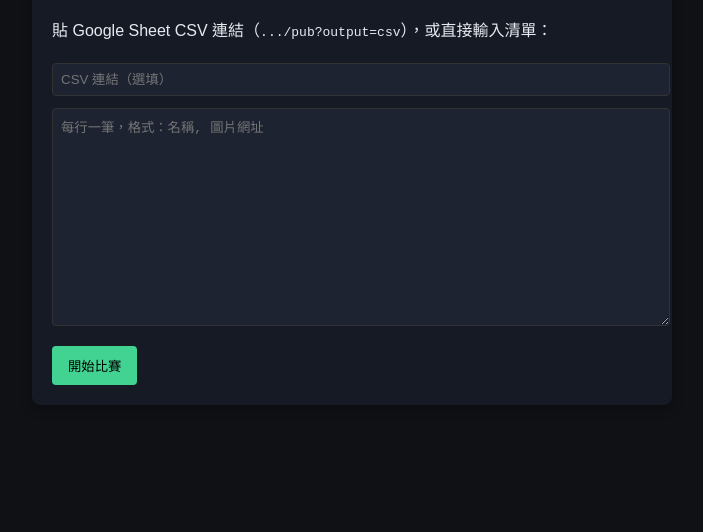
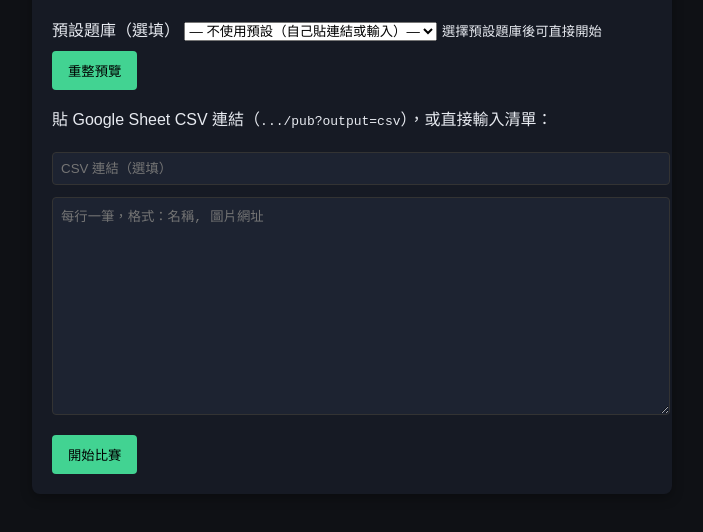
Before and after one commit to Nancy-0724/battle, a plain HTML site: page index.html in a window 1280 px wide. Shown: the part 98-630 px from the top of the page, without its empty margins (288-991 px from the left). Drawn offline with Linux system fonts and the light colour scheme.

Commit message:
Update index.html

```diff
--- a/index.html
+++ b/index.html
@@ -7,16 +7,30 @@
   <link rel="stylesheet" href="style.css" />
 </head>
 <body>
-  <!-- Setup：貼 CSV 或手動輸入清單 -->
+  <!-- Setup：選題庫 or 自行輸入 -->
   <section id="setup" class="setup-screen">
     <h1>⚔️最愛BATTLE🏆</h1>
+
+    <label for="presetSelect">預設題庫（選填）</label>
+    <select id="presetSelect">
+      <option value="">— 不使用預設（自己貼連結或輸入）—</option>
+    </select>
+    <small id="presetHint" class="muted">選擇預設題庫後可直接開始</small>
+    <div id="previewRow" class="preview-row">
+      <span id="previewCount" class="muted"></span>
+      <button id="reloadPreviewBtn" class="btn ghost" type="button">重整預覽</button>
+    </div>
+
     <p>貼 Google Sheet CSV 連結（<code>.../pub?output=csv</code>），或直接輸入清單：</p>
     <input id="csvUrl" type="url" placeholder="CSV 連結（選填）" />
     <textarea id="manualList" placeholder="每行一筆，格式：名稱, 圖片網址"></textarea>
-    <button id="startBtn">開始比賽</button>
+
+    <div class="setup-actions">
+      <button id="startBtn" class="btn primary">開始比賽</button>
+    </div>
   </section>
 
-  <!-- Tournament：開始對戰 -->
+  <!-- Tournament -->
   <section id="tournament" class="hidden">
     <header class="topbar">
       <div class="title">單淘汰排行</div>
```
